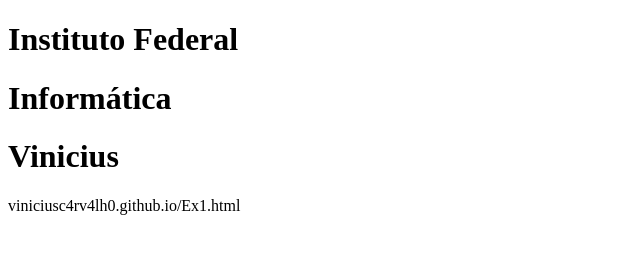
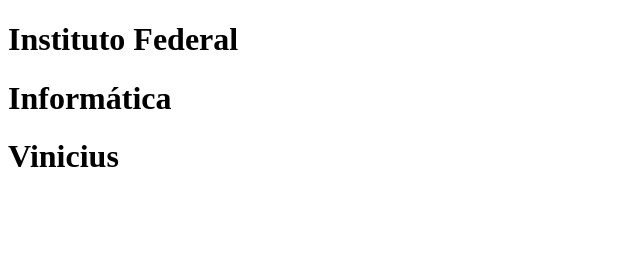
Before and after one commit to ViniciusC4RV4LH0/ViniciusC4RV4LH0.github.io, a plain HTML site: page Ex1.html in a window 1280 px wide. Shown: the whole page, without its empty margins (0-640 px from the left). Drawn offline with Linux system fonts and the light colour scheme.

Commit message:
Update Ex1.html

```diff
--- a/Ex1.html
+++ b/Ex1.html
@@ -20,7 +20,5 @@
     <h1 id="escola">Escola</h1>
     <h1 id="curso">Curso</h1>
     <h1 id="nome">Nome</h1>
-
-    viniciusc4rv4lh0.github.io/Ex1.html
 </body>
 </html>
```
